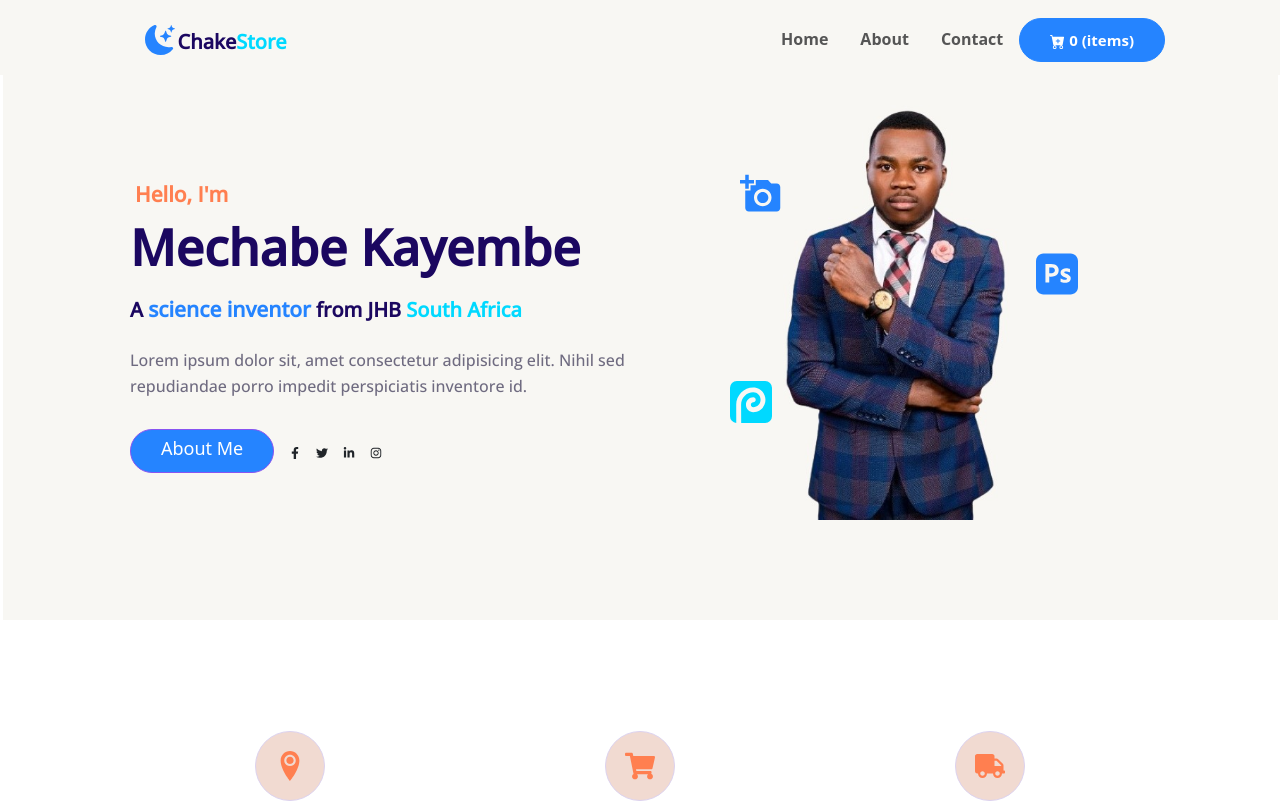
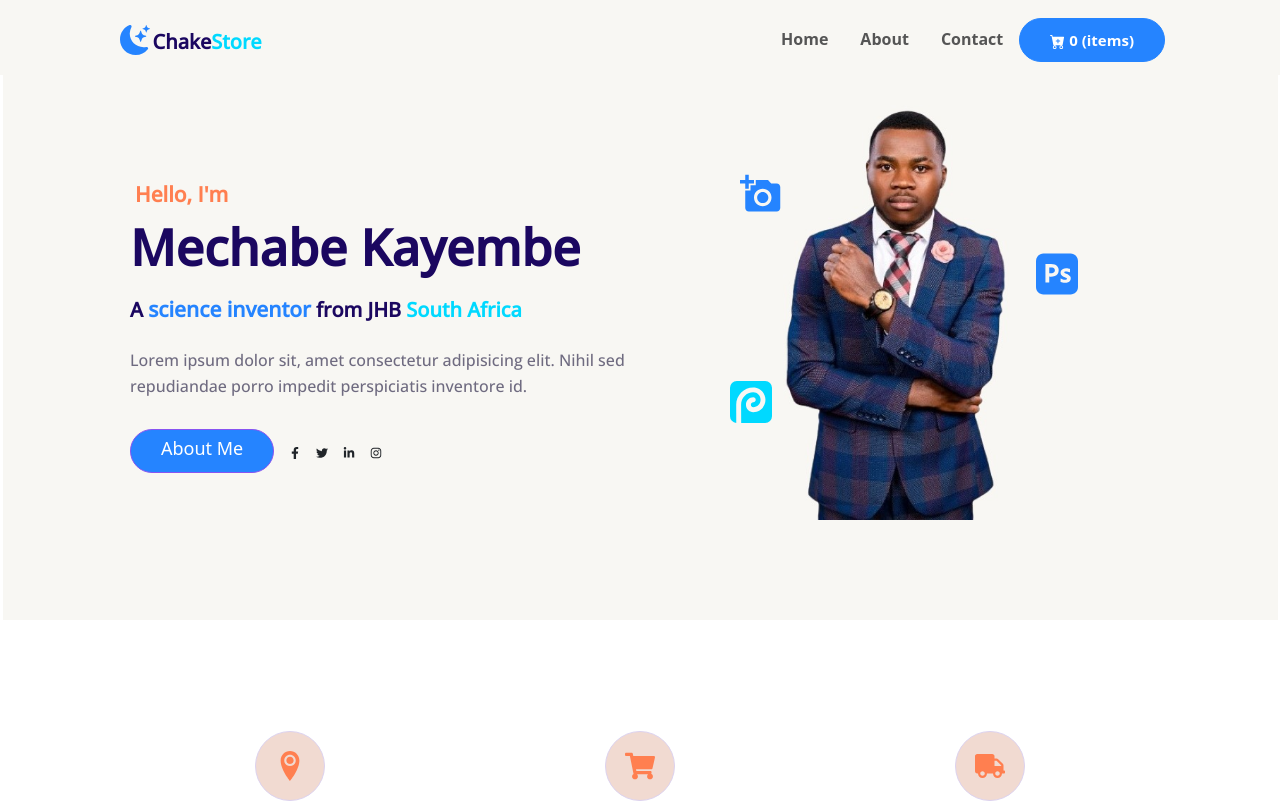
Before and after one commit to kito078/chack-me-store, a React (Create React App) app: page / in a window 1280 px wide. Shown: the top 802 px of the page. Built offline with nearby package versions, Linux system fonts and the light colour scheme.

Commit message:
first commi

```diff
--- a/src/components/Navbar/Navbar.js
+++ b/src/components/Navbar/Navbar.js
@@ -18,7 +18,7 @@ export default function Navbar(props) {
   return (
     <div className="nav-container">
       <nav className="container navigation">
-        <a href="/" className="brand-name ms-5">
+        <a href="/" className="brand-name ms-5 ms-md-2">
           <h5 className="mb-4 d-flex">
             <span className="footer-brand me-1">
               <BsFillMoonStarsFill />
--- a/src/components/Testimonial/Testimonial.css
+++ b/src/components/Testimonial/Testimonial.css
@@ -43,7 +43,7 @@
     width: 55px;
     height: 55px;
     border-radius: 50%;
-    border:2px solid rgb(45, 246, 45) ;
+    border:2px solid #439468;
 }
 
 .avatar--names h5{
@@ -79,7 +79,7 @@
   width: 80px;
   height: 80px;
   border-radius: 50%;
-  border:2px solid coral  ;
+  border:3px solid #439468  ;
 }
 
 }
```
